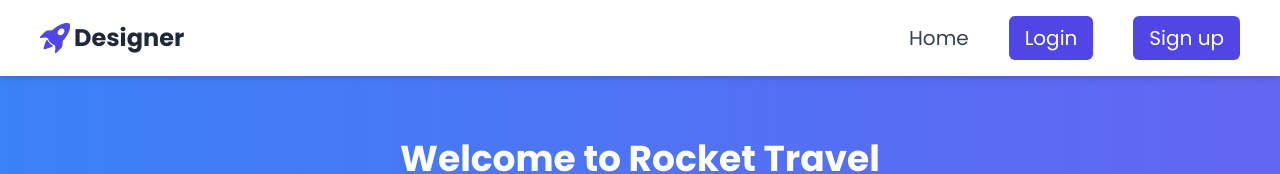
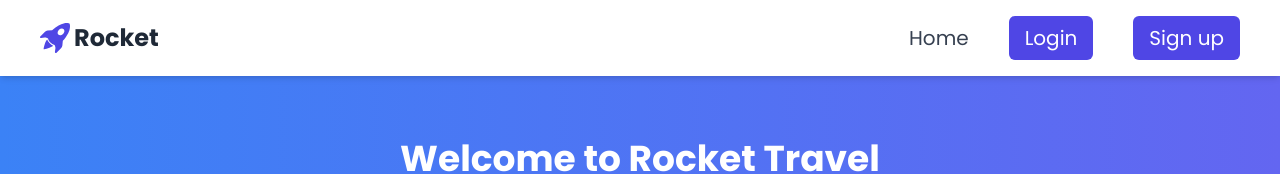
Before and after one commit to siam-craft/Siam-Frontend-Developer, a React (Vite) app: page / in a window 1280 px wide. Shown: the top 174 px of the page. Built offline with nearby package versions, Linux system fonts and the light colour scheme; no server answers.

Commit message:
logo change

```diff
--- a/src/components/Nav.jsx
+++ b/src/components/Nav.jsx
@@ -25,7 +25,7 @@ const Nav = () => {
             <span className="text-3xl text-indigo-600 mr-1 ">
               <BsFillRocketTakeoffFill />
             </span>
-            Designer
+            Rocket
           </div>
           <div
             onClick={handleClick}
```
